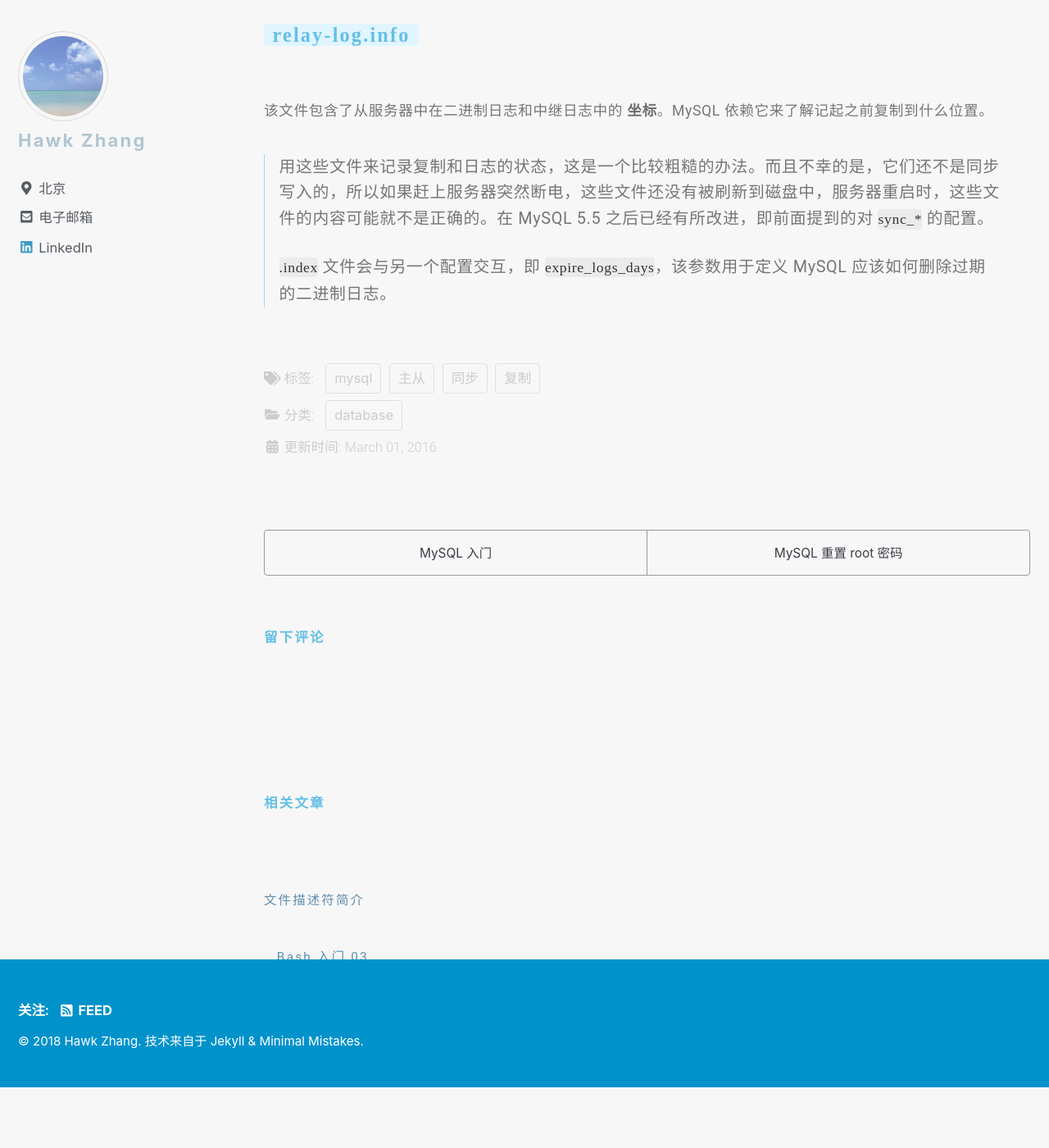
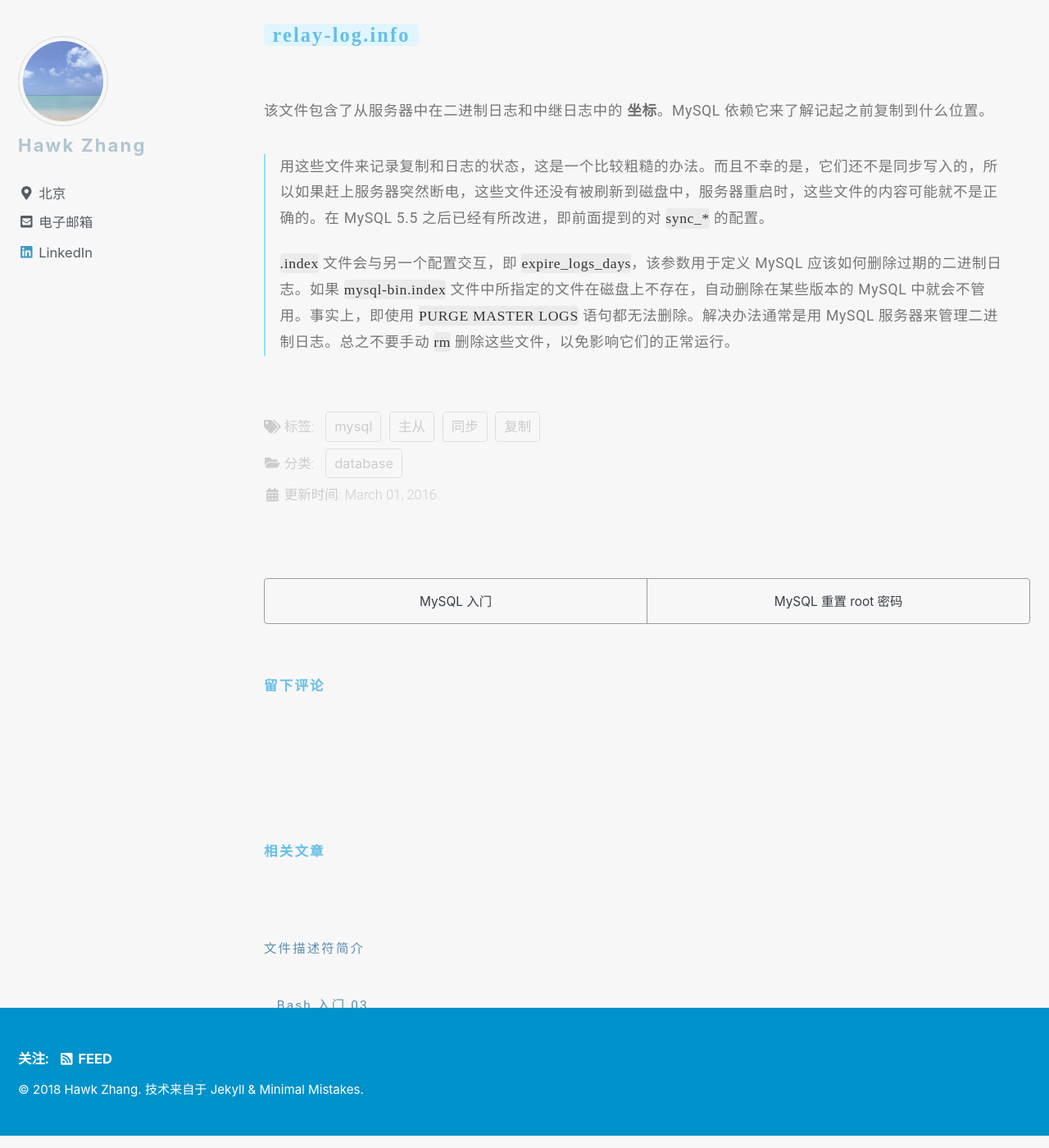
Before and after one commit to narru888/linotes_note, a Jekyll site: the page built from _posts/mysql/2016-03-01-master.slave.md, in a window 1280 px wide and 1400 px high, scrolled down 23373 px. Shown: the whole window at 82% size. Built offline with Jekyll 4.4.1, drawn with Linux system fonts in a browser that asks for light colours; nearby versions of some CDN libraries; a script that is not in the unit is left out; comment, search, counter and statistics services are not loaded; before the commit the page ends 24714 px from its top, so only the background shows below that.

Commit message:
update on 2018-08-12 11:06:03 CST

```diff
--- a/_posts/mysql/2016-03-01-master.slave.md
+++ b/_posts/mysql/2016-03-01-master.slave.md
@@ -760,4 +760,6 @@ $ sudo cat /var/log/mysql/mysql-relay-bin.index
 
 >用这些文件来记录复制和日志的状态，这是一个比较粗糙的办法。而且不幸的是，它们还不是同步写入的，所以如果赶上服务器突然断电，这些文件还没有被刷新到磁盘中，服务器重启时，这些文件的内容可能就不是正确的。在 MySQL 5.5 之后已经有所改进，即前面提到的对 `sync_*` 的配置。
 >
->`.index` 文件会与另一个配置交互，即 `expire_logs_days`，该参数用于定义 MySQL 应该如何删除过期的二进制日志。
+>`.index` 文件会与另一个配置交互，即 `expire_logs_days`，该参数用于定义 MySQL 应该如何删除过期的二进制日志。如果 `mysql-bin.index` 文件中所指定的文件在磁盘上不存在，自动删除在某些版本的 MySQL 中就会不管用。事实上，即使用 `PURGE MASTER LOGS` 语句都无法删除。解决办法通常是用 MySQL 服务器来管理二进制日志。总之不要手动 `rm` 删除这些文件，以免影响它们的正常运行。
+>
+>
--- a/assets/css/main.scss
+++ b/assets/css/main.scss
@@ -300,14 +300,14 @@ ul li strong
 section.page__content blockquote p {
 	font-style: normal;
     font-family: Roboto, Hiragino Sans GB;
-    font-size: 0.9rem;
+/*    font-size: 0.9rem; */
     line-height: 1.45rem;
 }
 
 section.page__content blockquote {
     border-bottom-width: 0;
     border-color: #91dff7;
-    border-left-width: 1px;
+    border-left-width: 2px;
     border-right-width: 0;
     border-style: solid;
     border-top-width: 0;
```
